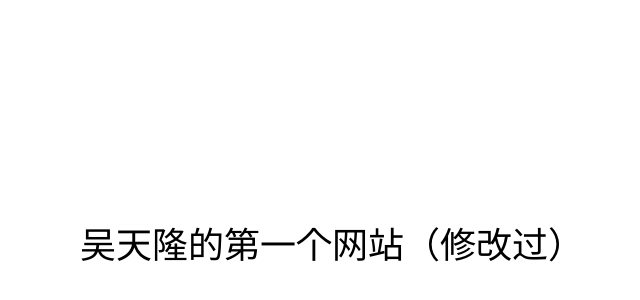
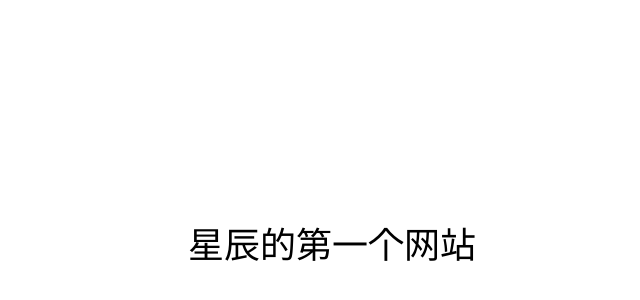
Before and after one commit to wutianlong220/wutianlong220.github.io, a plain HTML site: page index.html in a window 1280 px wide. Shown: the part 158-458 px from the top of the page, without its empty margins (308-948 px from the left). Drawn offline with Linux system fonts and the light colour scheme.

Commit message:
把吴天隆改成了星辰

```diff
--- a/index.html
+++ b/index.html
@@ -3,7 +3,7 @@
 <head>
     <meta charset="UTF-8">
     <meta name="viewport" content="width=device-width, initial-scale=1.0">
-    <title>吴天隆的第一个网站</title>
+    <title>星辰的第一个网站</title>
     <style>
         body {
             display: flex;
@@ -21,6 +21,6 @@
     </style>
 </head>
 <body>
-    <div class="text">吴天隆的第一个网站（修改过）</div>
+    <div class="text">星辰的第一个网站</div>
 </body>
 </html>
```
